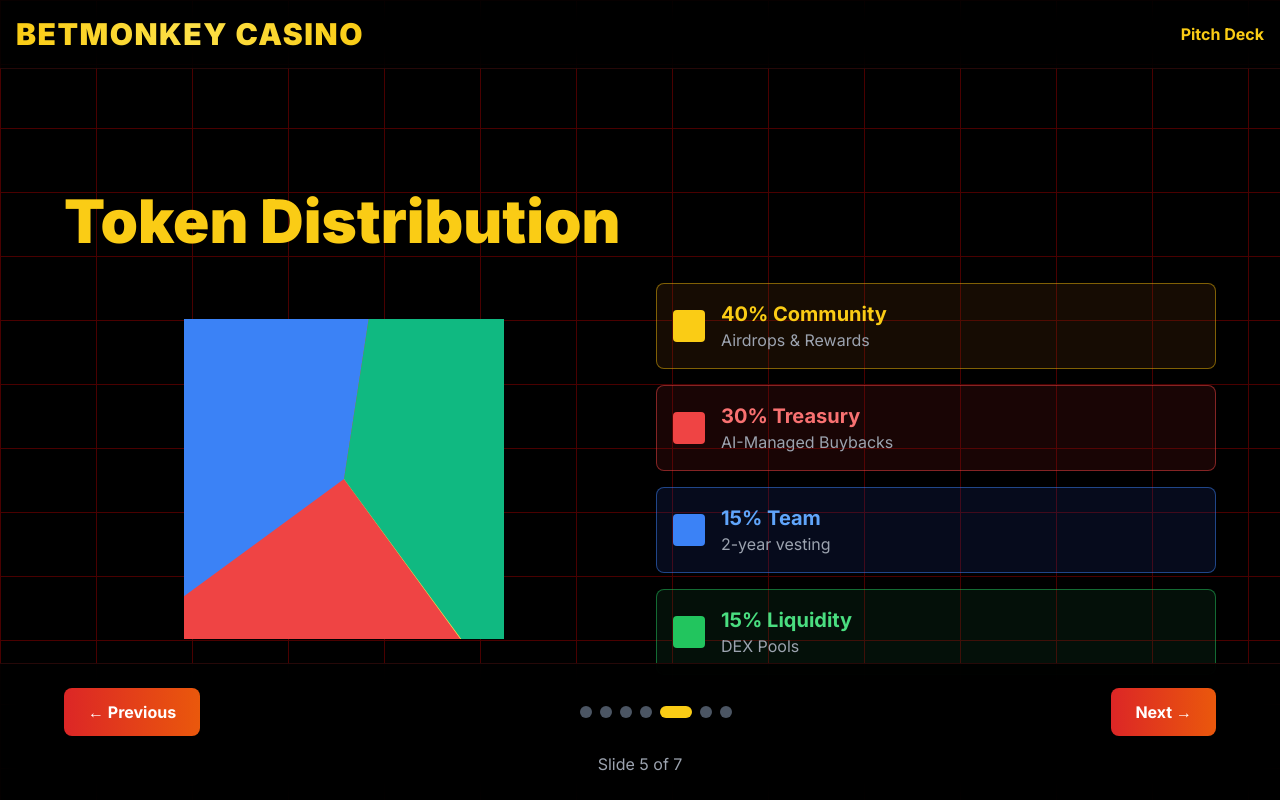
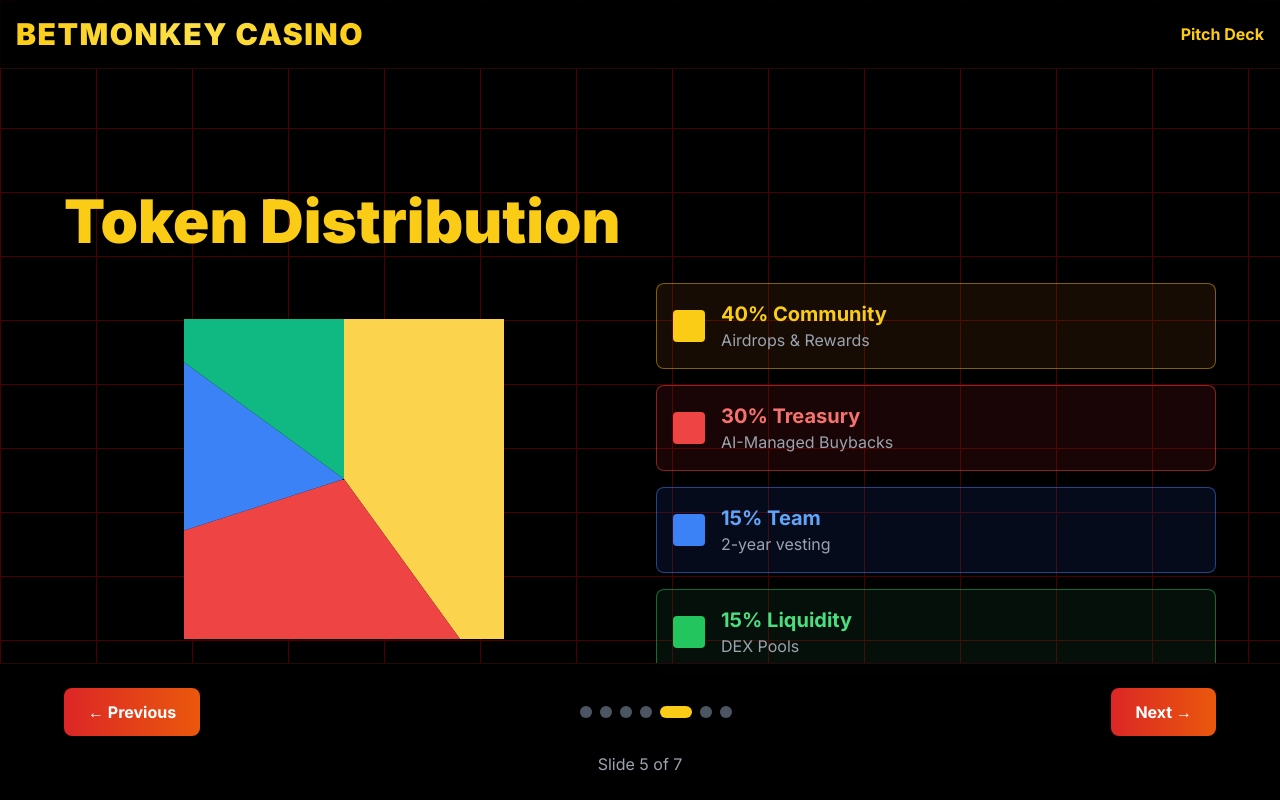
Before and after one commit to betmonkeyfun/monorepo, a Next.js app in the folder frontend/: page /pitch in a window 1280 px wide. Both pictures are taken after a click on the button 685 px from the left and 712 px from the top of the page. Built offline with nearby package versions, Linux system fonts and the light colour scheme; no server answers; what @reown/appkit, @reown/appkit-adapter-solana, @solana/wallet-adapter-wallets would draw is missing.

Commit message:
fix: pitch

```diff
--- a/frontend/src/app/pitch/page.tsx
+++ b/frontend/src/app/pitch/page.tsx
@@ -195,7 +195,7 @@ export default function PitchPage() {
                         fill="transparent"
                         stroke="#FCD34D"
                         strokeWidth="80"
-                        strokeDasharray="251.2 0"
+                        strokeDasharray="100.53 150.8"
                         strokeDashoffset="0"
                       />
                       {/* Treasury/Buybacks (30%) - Red */}
@@ -206,8 +206,8 @@ export default function PitchPage() {
                         fill="transparent"
                         stroke="#EF4444"
                         strokeWidth="80"
-                        strokeDasharray="188.4 62.8"
-                        strokeDashoffset="-100.48"
+                        strokeDasharray="75.4 175.93"
+                        strokeDashoffset="-100.53"
                       />
                       {/* Team (15%) - Blue */}
                       <circle
@@ -217,8 +217,8 @@ export default function PitchPage() {
                         fill="transparent"
                         stroke="#3B82F6"
                         strokeWidth="80"
-                        strokeDasharray="94.2 157"
-                        strokeDashoffset="-163.12"
+                        strokeDasharray="37.7 213.63"
+                        strokeDashoffset="-175.93"
                       />
                       {/* Liquidity (15%) - Green */}
                       <circle
@@ -228,8 +228,8 @@ export default function PitchPage() {
                         fill="transparent"
                         stroke="#10B981"
                         strokeWidth="80"
-                        strokeDasharray="94.2 157"
-                        strokeDashoffset="-257.32"
+                        strokeDasharray="37.7 213.63"
+                        strokeDashoffset="-213.63"
                       />
                     </svg>
                   </div>
@@ -319,10 +319,10 @@ export default function PitchPage() {
                   Roadmap
                 </h2>
                 <div className="grid md:grid-cols-2 gap-6">
-                  {/* Q1 2025 */}
+                  {/* Q1 2026 */}
                   <div className="flex gap-4 items-start">
                     <div className="bg-green-500 text-black font-bold px-3 py-1.5 rounded-lg text-sm whitespace-nowrap h-fit">
-                      Q1 2025
+                      Q1 2026
                     </div>
                     <div className="flex-1">
                       <h3 className="text-xl font-bold text-green-400 mb-2">Launch Phase</h3>
@@ -335,10 +335,10 @@ export default function PitchPage() {
                     </div>
                   </div>
 
-                  {/* Q2 2025 */}
+                  {/* Q2 2026 */}
                   <div className="flex gap-4 items-start">
                     <div className="bg-blue-500 text-white font-bold px-3 py-1.5 rounded-lg text-sm whitespace-nowrap h-fit">
-                      Q2 2025
+                      Q2 2026
                     </div>
                     <div className="flex-1">
                       <h3 className="text-xl font-bold text-blue-400 mb-2">Expansion Phase</h3>
@@ -351,10 +351,10 @@ export default function PitchPage() {
                     </div>
                   </div>
 
-                  {/* Q3 2025 */}
+                  {/* Q3 2026 */}
                   <div className="flex gap-4 items-start">
                     <div className="bg-purple-500 text-white font-bold px-3 py-1.5 rounded-lg text-sm whitespace-nowrap h-fit">
-                      Q3 2025
+                      Q3 2026
                     </div>
                     <div className="flex-1">
                       <h3 className="text-xl font-bold text-purple-400 mb-2">Scale Phase</h3>
@@ -367,10 +367,10 @@ export default function PitchPage() {
                     </div>
                   </div>
 
-                  {/* Q4 2025 */}
+                  {/* Q4 2026 */}
                   <div className="flex gap-4 items-start">
                     <div className="bg-yellow-500 text-black font-bold px-3 py-1.5 rounded-lg text-sm whitespace-nowrap h-fit">
-                      Q4 2025
+                      Q4 2026
                     </div>
                     <div className="flex-1">
                       <h3 className="text-xl font-bold text-yellow-400 mb-2">Ecosystem Phase</h3>
```
